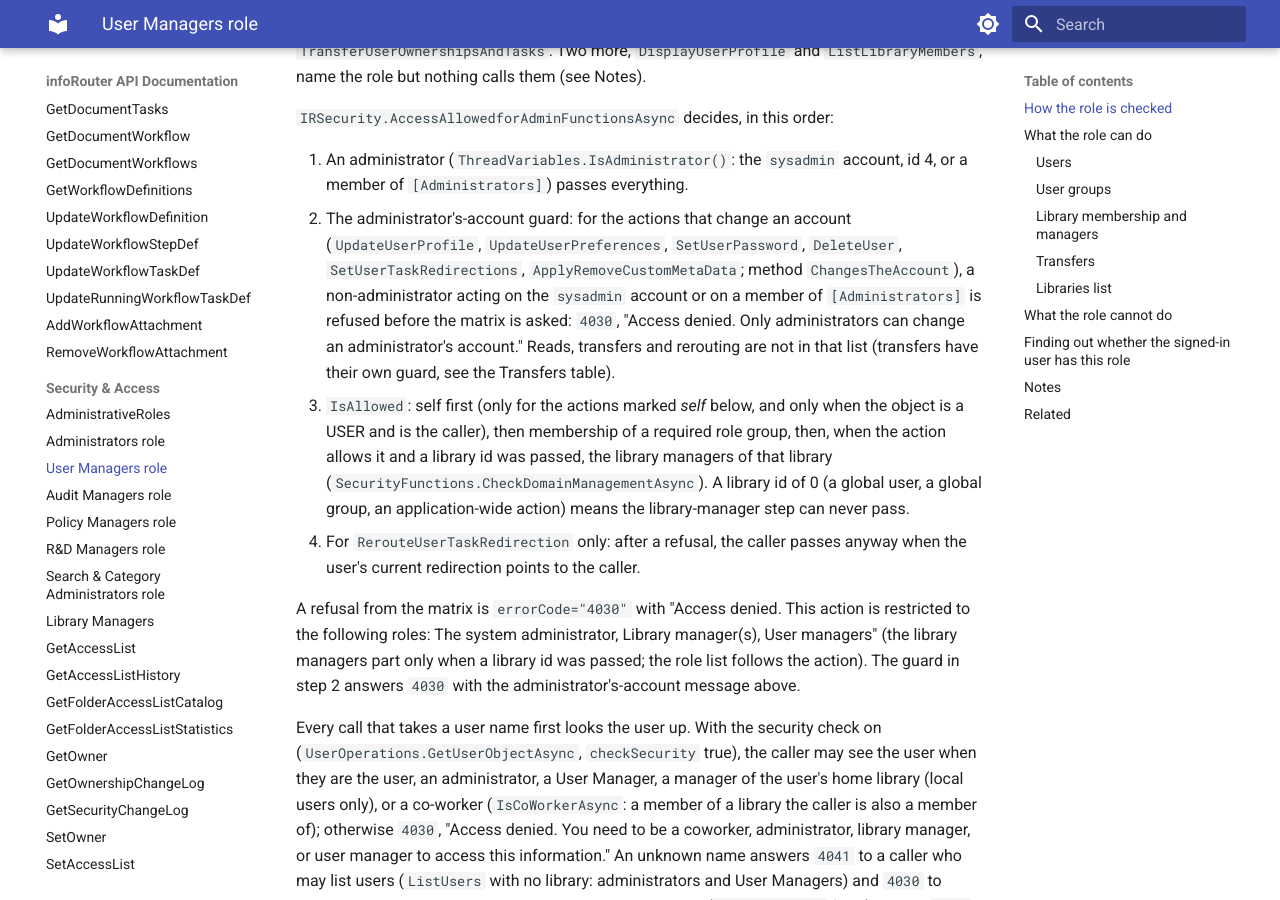
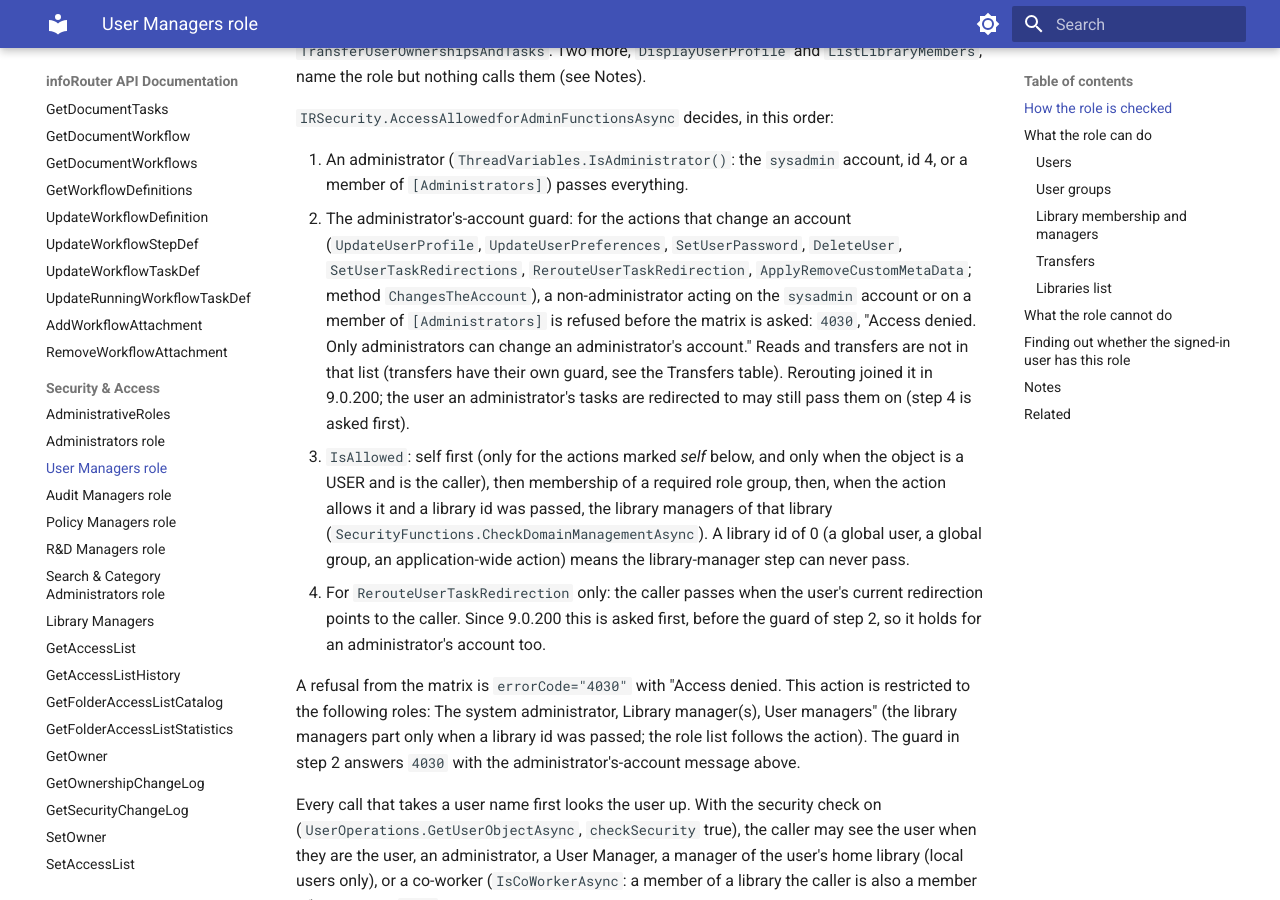
Before and after one commit to inforouter/apidocs, an MkDocs documentation site: the page built from docs/UserManagersRole.md, in a window 1280 px wide and 900 px high, scrolled down 682 px. Built offline with MkDocs 1.6.1 and Material for MkDocs 9.7.7, drawn with Linux system fonts in a browser that asks for light colours; some of the changed text lies outside the part shown.

Commit message:
Rerouting joins the administrator's-account guard; SaveFilledForm keeps an uploaded file
Co-Authored-By: Claude Fable 5.1 <noreply@anthropic.com>

```diff
--- a/docs/UserManagersRole.md
+++ b/docs/UserManagersRole.md
@@ -24,17 +24,19 @@ values: `ListingGroupMembershipOfUser`, `CreateUser`, `ListUsers`, `UpdateUserPr
    `[Administrators]`) passes everything.
 2. The administrator's-account guard: for the actions that change an account (`UpdateUserProfile`,
    `UpdateUserPreferences`, `SetUserPassword`, `DeleteUser`, `SetUserTaskRedirections`,
-   `ApplyRemoveCustomMetaData`; method `ChangesTheAccount`), a non-administrator acting on the `sysadmin`
-   account or on a member of `[Administrators]` is refused before the matrix is asked: `4030`, "Access denied.
-   Only administrators can change an administrator's account." Reads, transfers and rerouting are not in that
-   list (transfers have their own guard, see the Transfers table).
+   `RerouteUserTaskRedirection`, `ApplyRemoveCustomMetaData`; method `ChangesTheAccount`), a non-administrator
+   acting on the `sysadmin` account or on a member of `[Administrators]` is refused before the matrix is asked:
+   `4030`, "Access denied. Only administrators can change an administrator's account." Reads and transfers are
+   not in that list (transfers have their own guard, see the Transfers table). Rerouting joined it in 9.0.200;
+   the user an administrator's tasks are redirected to may still pass them on (step 4 is asked first).
 3. `IsAllowed`: self first (only for the actions marked *self* below, and only when the object is a USER and is
    the caller), then membership of a required role group, then, when the action allows it and a library id was
    passed, the library managers of that library (`SecurityFunctions.CheckDomainManagementAsync`). A library id
    of 0 (a global user, a global group, an application-wide action) means the library-manager step can never
    pass.
-4. For `RerouteUserTaskRedirection` only: after a refusal, the caller passes anyway when the user's current
-   redirection points to the caller.
+4. For `RerouteUserTaskRedirection` only: the caller passes when the user's current redirection points to
+   the caller. Since 9.0.200 this is asked first, before the guard of step 2, so it holds for an administrator's
+   account too.
 
 A refusal from the matrix is `errorCode="4030"` with "Access denied. This action is restricted to the
 following roles: The system administrator, Library manager(s), User managers" (the library managers part only
@@ -78,7 +80,7 @@ that guard applies.
 | Read a user's workflow roles | [GetUsersWorkflowRoles](GetUsersWorkflowRoles.md) | self, lib managers | `ListingUserOwnerships` (`WorkflowDefinitionServices.cs`). The lookup is made without the visibility check, so an unknown name is `4041` for everyone. |
 | Set or remove a user's task redirection | [SetUserTaskRedirection](SetUserTaskRedirection.md), [RemoveUserTaskRedirection](RemoveUserTaskRedirection.md) | self, lib managers | `SetUserTaskRedirections`. Administrator's-account guard. The target user must exist and be enabled. |
 | Read the redirections that point to a user | [GetUserTaskRedirectionsFrom](GetUserTaskRedirectionsFrom.md) | self, lib managers | `RerouteUserTaskRedirection` and then `SetUserTaskRedirections`, so the second one decides. The administrator's-account guard applies to this read (see warnings). |
-| Reroute a user's existing redirection | [RerouteUserTaskRedirection](RerouteUserTaskRedirection.md) | self, lib managers, and the user the redirection currently points to | `RerouteUserTaskRedirection`. The general setting `RerouteRedirections` must be on (`4030`, "Rerouting of redirected tasks is not allowed by the application settings."). No redirection is `4041`. Not blocked by the administrator's-account guard (see warnings). |
+| Reroute a user's existing redirection | [RerouteUserTaskRedirection](RerouteUserTaskRedirection.md) | self, lib managers, and the user the redirection currently points to | `RerouteUserTaskRedirection`. The general setting `RerouteRedirections` must be on (`4030`, "Rerouting of redirected tasks is not allowed by the application settings."). No redirection is `4041`. On an administrator's account the guard applies, except to the user the tasks currently go to. |
 | Add, update or delete property set rows on a user | [AddPropertySetRowForUser](AddPropertySetRowForUser.md), [UpdatePropertySetRowForUser](UpdatePropertySetRowForUser.md), [DeletePropertySetRowForUser](DeletePropertySetRowForUser.md) | lib managers | `ApplyRemoveCustomMetaData` per row (`PropertySetOperations.cs`, PsetApplySecurityCheck). Not self. Administrator's-account guard. The user is looked up with the visibility check, so a co-worker reaches the row check and is refused there; a single refusal is answered with the code the check gave. |
 
 ### User groups
```
Also changed, not shown: docs/RerouteUserTaskRedirection.md (+1 -1 lines), docs/SaveFilledForm.md (+1 -1 lines).
